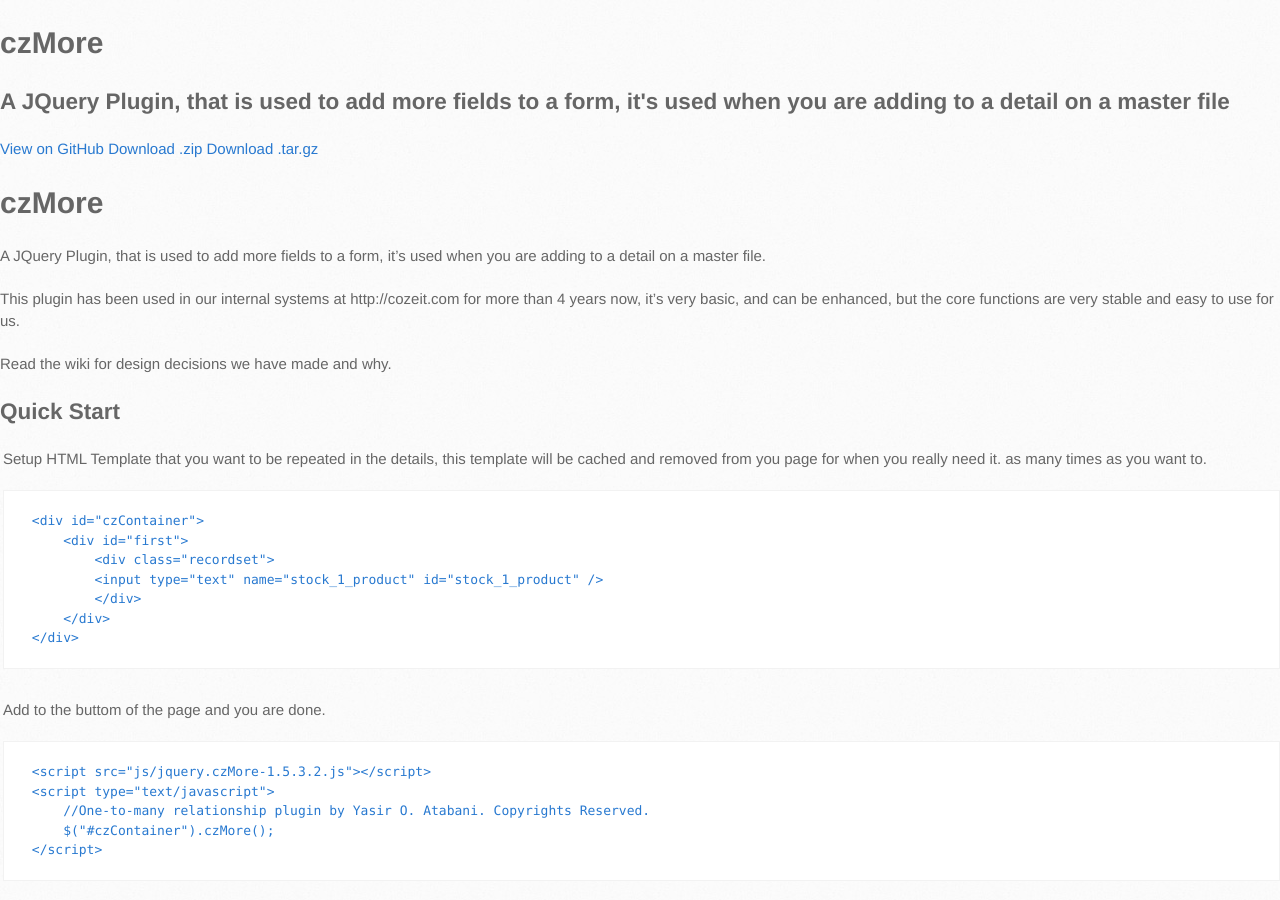
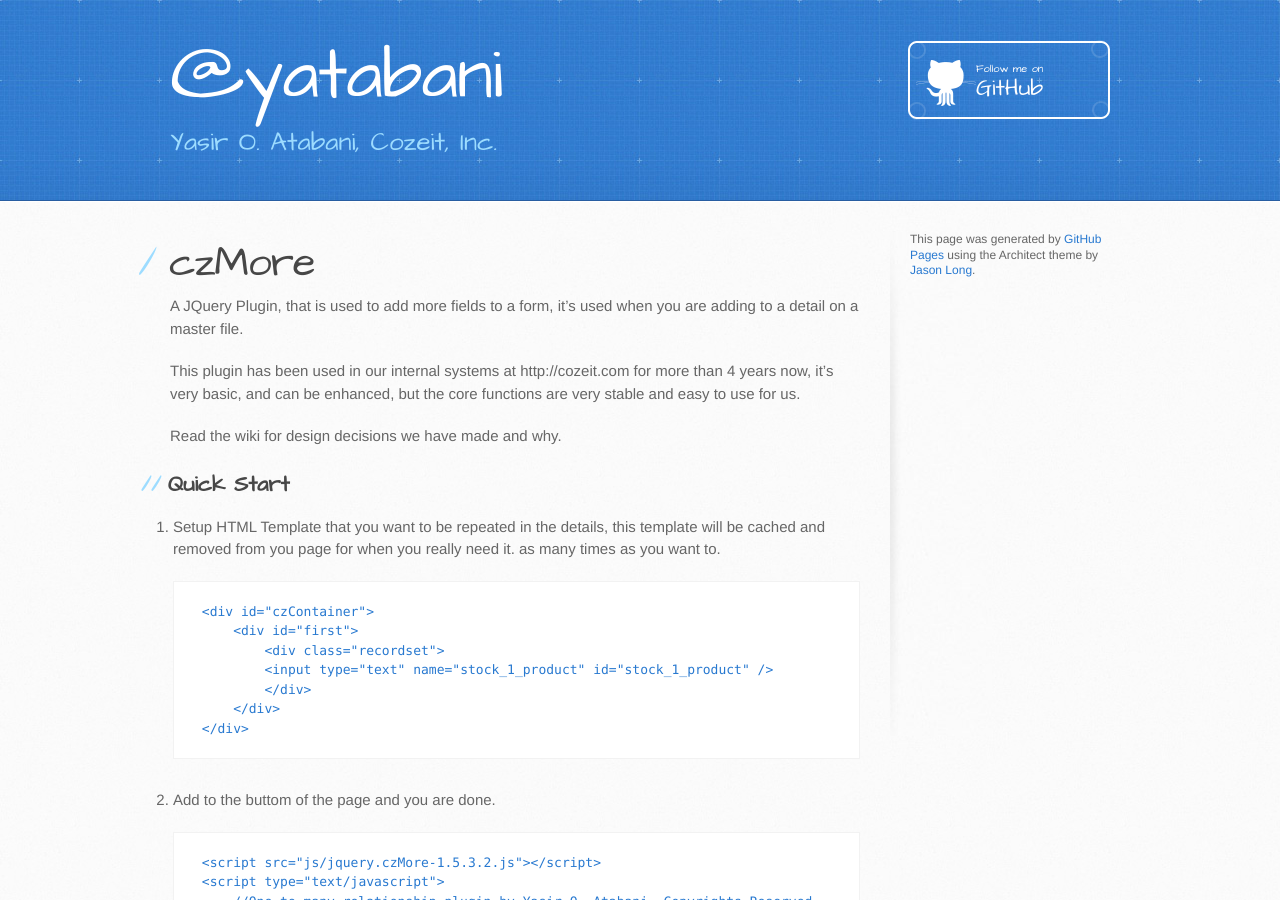
Before and after one commit to yatabani/yatabani.github.io, a Jekyll site: the page built from index.md, in a window 1280 px wide and 900 px high. Built offline with Jekyll 4.4.1, drawn with Linux system fonts in a browser that asks for light colours; Markdown is read by kramdown in place of the engine named in the settings; some of the changed text lies outside the part shown.

Commit message:
Update index.html

```diff
--- a/_layouts/index.html
+++ b/_layouts/index.html
@@ -1,30 +1,56 @@
 <!DOCTYPE html>
-<html lang="en-us">
+<html>
   <head>
-    <meta charset="UTF-8">
-    <title>czMore by cozeit</title>
-    <meta name="viewport" content="width=device-width, initial-scale=1">
-    <link rel="stylesheet" type="text/css" href="stylesheets/normalize.css" media="screen">
-    <link href='https://fonts.googleapis.com/css?family=Open+Sans:400,700' rel='stylesheet' type='text/css'>
+    <meta charset='utf-8'>
+    <meta http-equiv="X-UA-Compatible" content="chrome=1">
+    <meta name="viewport" content="width=device-width, initial-scale=1, maximum-scale=1">
+    <link href='https://fonts.googleapis.com/css?family=Architects+Daughter' rel='stylesheet' type='text/css'>
     <link rel="stylesheet" type="text/css" href="stylesheets/stylesheet.css" media="screen">
     <link rel="stylesheet" type="text/css" href="stylesheets/github-light.css" media="screen">
+    <link rel="stylesheet" type="text/css" href="stylesheets/print.css" media="print">
+
+    <!--[if lt IE 9]>
+    <script src="//html5shiv.googlecode.com/svn/trunk/html5.js"></script>
+    <![endif]-->
+
+    <title>@yatabani by yatabani</title>
   </head>
+
   <body>
-    <section class="page-header">
-      <h1 class="project-name">czMore</h1>
-      <h2 class="project-tagline">A JQuery Plugin, that is used to add more fields to a form, it&#39;s used when you are adding to a detail on a master file</h2>
-      <a href="https://github.com/cozeit/czMore" class="btn">View on GitHub</a>
-      <a href="https://github.com/cozeit/czMore/zipball/master" class="btn">Download .zip</a>
-      <a href="https://github.com/cozeit/czMore/tarball/master" class="btn">Download .tar.gz</a>
+    <header>
+      <div class="inner">
+        <h1>@yatabani</h1>
+        <h2>Yasir O. Atabani, Cozeit, Inc.</h2>
+        <a href="https://github.com/yatabani" class="button"><small>Follow me on</small> GitHub</a>
+      </div>
+    </header>
+
+    <div id="content-wrapper">
+      <div class="inner clearfix">
+        <section id="main-content">
+      {{content}}
     </section>
+    <aside id="sidebar">
 
-    <section class="main-content">
-      {{content}}
 
-      <footer class="site-footer">
-        <span class="site-footer-owner"><a href="https://github.com/cozeit/czMore">czMore</a> is maintained by <a href="https://github.com/cozeit">cozeit</a>.</span>
-        <span class="site-footer-credits">This page was generated by <a href="https://pages.github.com">GitHub Pages</a> using the <a href="https://github.com/jasonlong/cayman-theme">Cayman theme</a> by <a href="https://twitter.com/jasonlong">Jason Long</a>.</span>
-      </footer>
-    </section>
+          <p>This page was generated by <a href="https://pages.github.com">GitHub Pages</a> using the Architect theme by <a href="https://twitter.com/jasonlong">Jason Long</a>.</p>
+        </aside>
+      </div>
+    </div>
+
+            <script type="text/javascript">
+            var gaJsHost = (("https:" == document.location.protocol) ? "https://ssl." : "http://www.");
+            document.write(unescape("%3Cscript src='" + gaJsHost + "google-analytics.com/ga.js' type='text/javascript'%3E%3C/script%3E"));
+          </script>
+          <script type="text/javascript">
+            try {
+              var pageTracker = _gat._getTracker("UA-67546811-1");
+            pageTracker._trackPageview();
+            } catch(err) {}
+          </script>
+
   </body>
 </html>
+
+  </body>
+</html>
```
